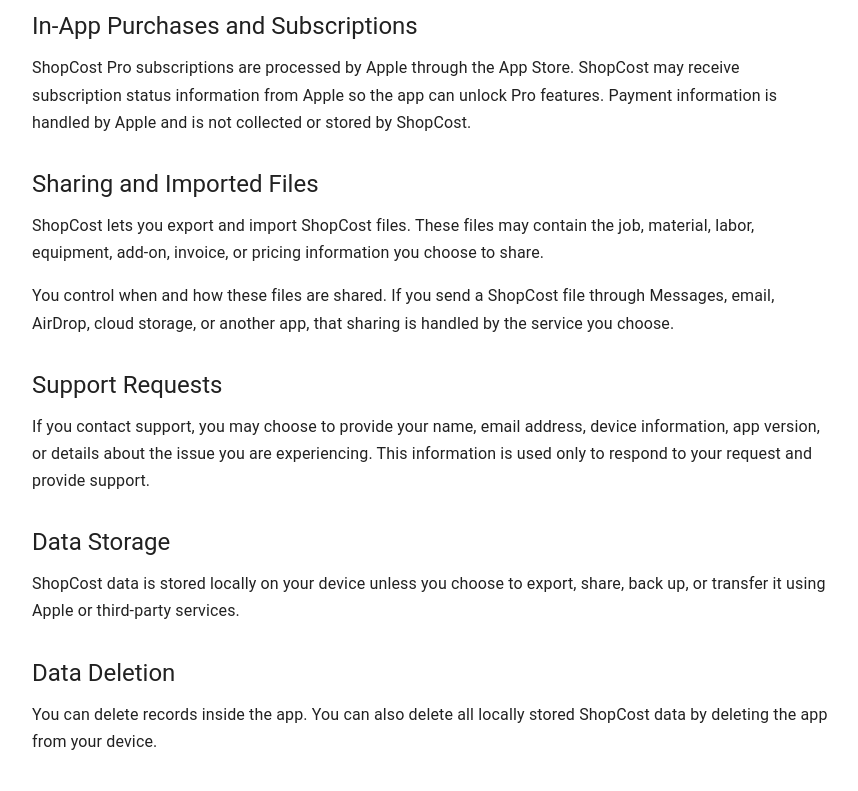
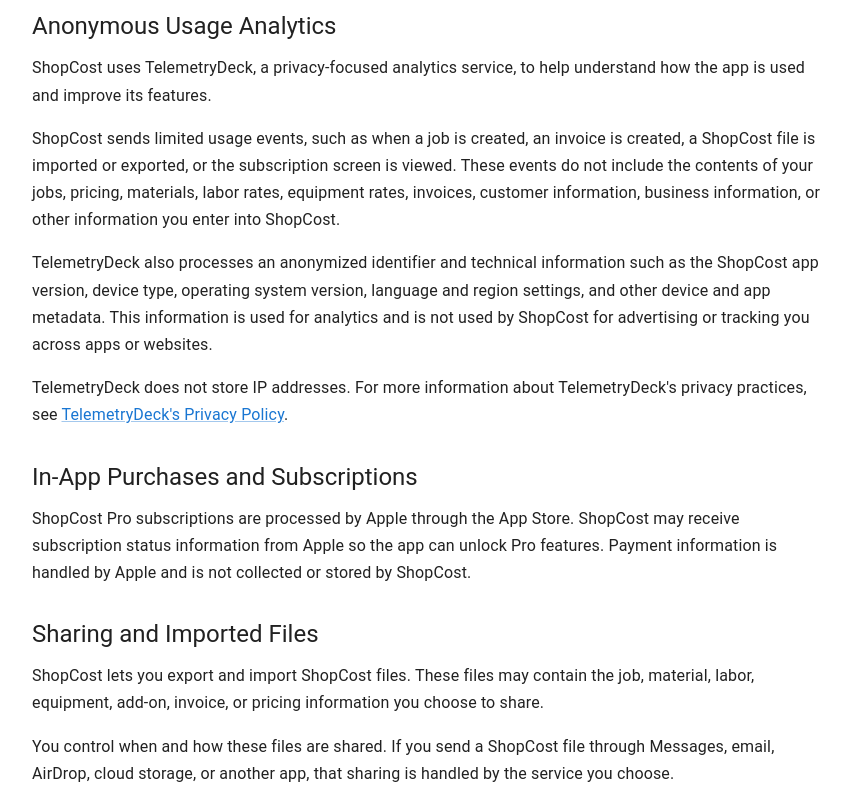
Before and after one commit to tjmac1991/timothyhatch_webapp, a React (Vite) app: page /shopcost-privacy in a window 1280 px wide. Shown: the part 540-1331 px from the top of the page, without its empty margins (208-1066 px from the left). Built offline with nearby package versions, Linux system fonts and the light colour scheme.

Commit message:
Update ShopCost privacy policy

```diff
--- a/src/components/shopcost-privacy/shopCostPrivacy.tsx
+++ b/src/components/shopcost-privacy/shopCostPrivacy.tsx
@@ -9,7 +9,7 @@
             </Typography>
 
             <Typography className="ShopCostPrivacy__effective-date" component="p">
-                <strong>Effective Date:</strong> July 14, 2026
+                <strong>Effective Date:</strong> September 28, 2026
             </Typography>
 
             <Typography component="p">
@@ -31,6 +31,30 @@
             <Typography component="p">
                 ShopCost does not sell your data, track you across apps or websites, or use
                 third-party advertising.
+            </Typography>
+
+            <Typography component="h2" variant="h5">Anonymous Usage Analytics</Typography>
+            <Typography component="p">
+                ShopCost uses TelemetryDeck, a privacy-focused analytics service, to help understand
+                how the app is used and improve its features.
+            </Typography>
+            <Typography component="p">
+                ShopCost sends limited usage events, such as when a job is created, an invoice is
+                created, a ShopCost file is imported or exported, or the subscription screen is
+                viewed. These events do not include the contents of your jobs, pricing, materials,
+                labor rates, equipment rates, invoices, customer information, business information,
+                or other information you enter into ShopCost.
+            </Typography>
+            <Typography component="p">
+                TelemetryDeck also processes an anonymized identifier and technical information
+                such as the ShopCost app version, device type, operating system version, language
+                and region settings, and other device and app metadata. This information is used
+                for analytics and is not used by ShopCost for advertising or tracking you across
+                apps or websites.
+            </Typography>
+            <Typography component="p">
+                TelemetryDeck does not store IP addresses. For more information about
+                TelemetryDeck's privacy practices, see <Link href="https://telemetrydeck.com/privacy/">TelemetryDeck's Privacy Policy</Link>.
             </Typography>
 
             <Typography component="h2" variant="h5">In-App Purchases and Subscriptions</Typography>
@@ -62,14 +86,20 @@
 
             <Typography component="h2" variant="h5">Data Storage</Typography>
             <Typography component="p">
-                ShopCost data is stored locally on your device unless you choose to export, share,
-                back up, or transfer it using Apple or third-party services.
+                The jobs, materials, labor rates, equipment rates, add-ons, invoices, settings, and
+                other content you create in ShopCost are stored locally on your device unless you
+                choose to export, share, back up, or transfer them using Apple or third-party services.
+            </Typography>
+            <Typography component="p">
+                Anonymous usage analytics described above are transmitted to TelemetryDeck and are
+                not part of your locally stored ShopCost content.
             </Typography>
 
             <Typography component="h2" variant="h5">Data Deletion</Typography>
             <Typography component="p">
                 You can delete records inside the app. You can also delete all locally stored
-                ShopCost data by deleting the app from your device.
+                ShopCost data by deleting the app from your device. Anonymous analytics previously
+                transmitted to TelemetryDeck are not linked to your ShopCost content or personal identity.
             </Typography>
 
             <Typography component="h2" variant="h5">Children’s Privacy</Typography>
```
